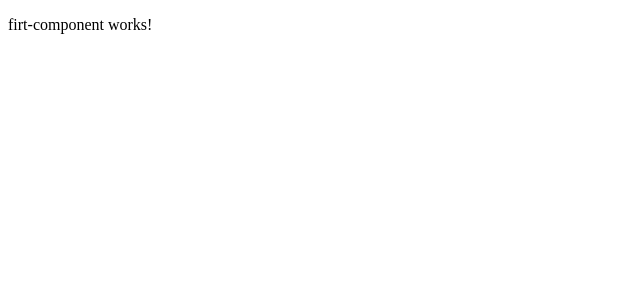
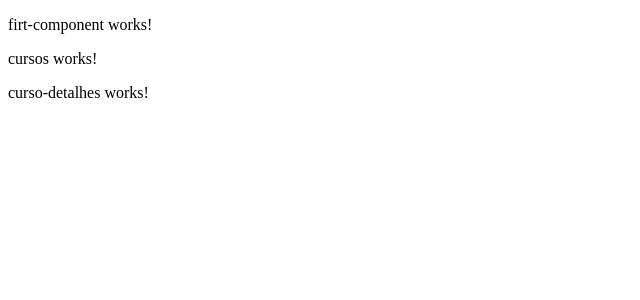
Before and after one commit to Joaocastro20/Angular, an Angular app: page / in a window 1280 px wide. Shown: the top 300 px of the page, without its empty margins (0-640 px from the left). Built offline with nearby package versions, Linux system fonts and the light colour scheme.

Commit message:
adicionar modulo com componente privado

```diff
--- a/src/app/app.component.html
+++ b/src/app/app.component.html
@@ -1 +1,2 @@
 <app-firt-component></app-firt-component>
+<app-cursos></app-cursos>
--- /dev/null
+++ b/src/app/cursos/curso-detalhes/curso-detalhes.component.html
@@ -0,0 +1 @@
+<p>curso-detalhes works!</p>
--- /dev/null
+++ b/src/app/cursos/curso-detalhes/curso-detalhes.component.ts
@@ -0,0 +1,15 @@
+import { Component, OnInit } from '@angular/core';
+
+@Component({
+  selector: 'app-curso-detalhes',
+  templateUrl: './curso-detalhes.component.html',
+  styleUrls: ['./curso-detalhes.component.css']
+})
+export class CursoDetalhesComponent implements OnInit {
+
+  constructor() { }
+
+  ngOnInit(): void {
+  }
+
+}
--- /dev/null
+++ b/src/app/cursos/cursos.component.html
@@ -0,0 +1,2 @@
+<p>cursos works!</p>
+<app-curso-detalhes></app-curso-detalhes>
--- /dev/null
+++ b/src/app/cursos/cursos.component.ts
@@ -0,0 +1,15 @@
+import { Component, OnInit } from '@angular/core';
+
+@Component({
+  selector: 'app-cursos',
+  templateUrl: './cursos.component.html',
+  styleUrls: ['./cursos.component.css']
+})
+export class CursosComponent implements OnInit {
+
+  constructor() { }
+
+  ngOnInit(): void {
+  }
+
+}
```
Also changed, not shown: src/app/app.module.ts (+6 -1 lines), src/app/cursos/cursos.module.ts (added, +19 -0 lines), src/app/cursos/curso-detalhes/curso-detalhes.component.css (added), src/app/cursos/cursos.component.css (added), 2 other files (tests, documents, lock files or other folders).
